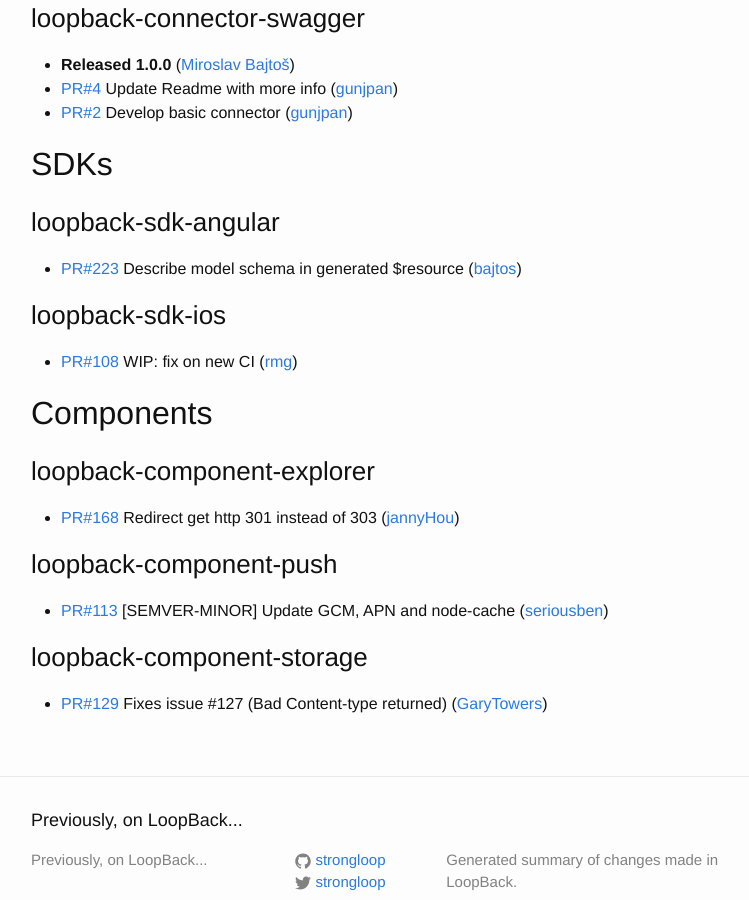
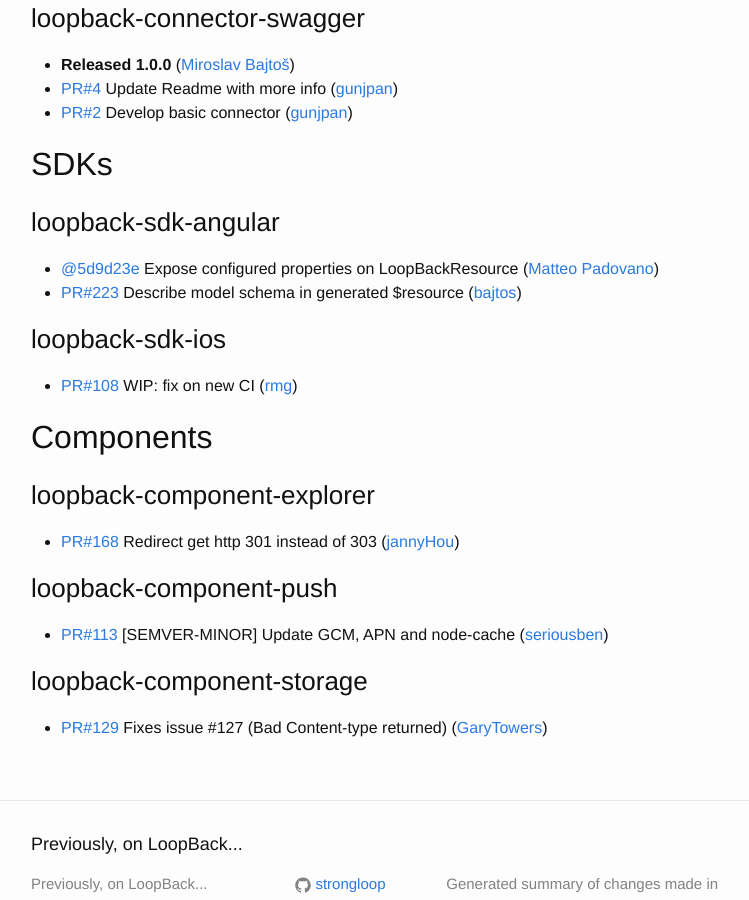
Before and after one commit to strongloop/loopback, a Jekyll site: the page built from index.md, in a window 1280 px wide and 900 px high, scrolled down 4100 px. Shown: the whole window, without its empty margins (239-988 px from the left). Built offline with Jekyll 4.4.1, drawn with Linux system fonts in a browser that asks for light colours.

Commit message:
Update changelog

```diff
--- a/index.md
+++ b/index.md
@@ -178,6 +178,7 @@
 ## SDKs
 
 ### loopback-sdk-angular
+ * [@5d9d23e](https://github.com/strongloop/loopback-sdk-angular/commit/5d9d23e09d1399176d39ef1c5e51d5f2910793f8) Expose configured properties on LoopBackResource ([Matteo Padovano](https://github.com/mrbatista))
  * [PR#223](https://github.com/strongloop/loopback-sdk-angular/pull/223) Describe model schema in generated $resource ([bajtos](https://github.com/bajtos))
 
 
```
